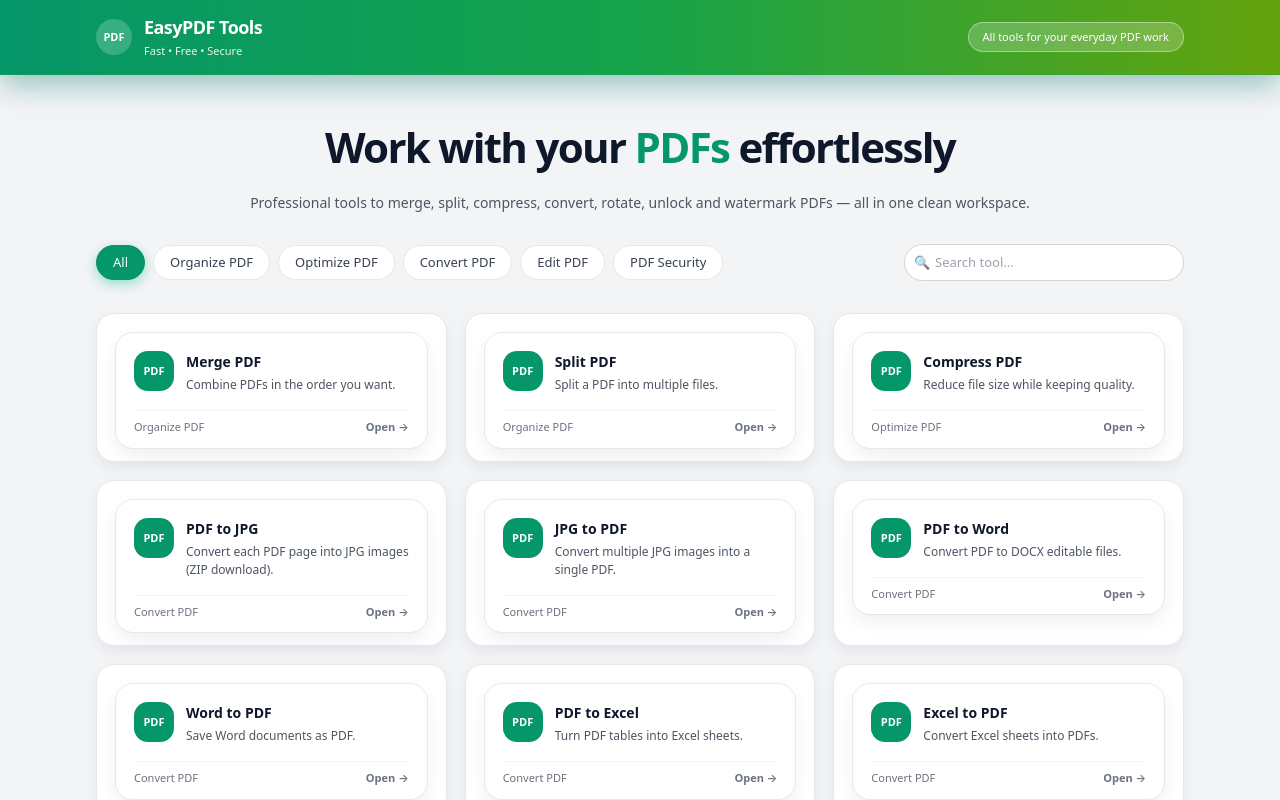
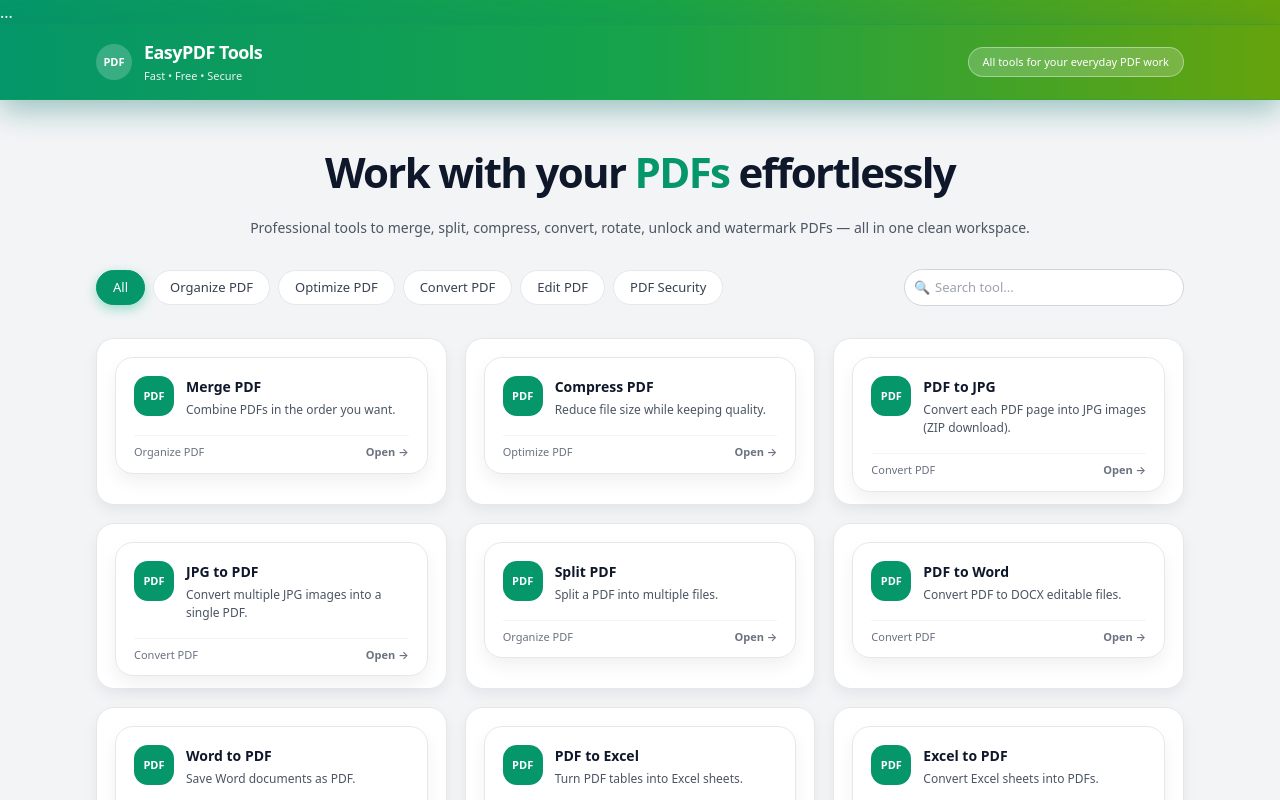
Before and after one commit to ashifakhan092093-cloud/easypdf-tools, a Next.js app in the folder pdftoolsfrontend/: page / in a window 1280 px wide. Shown: the top 800 px of the page. Built offline with nearby package versions, Linux system fonts and the light colour scheme.

Commit message:
Add sitemap, robots and SEO

```diff
--- a/pdftoolsfrontend/pages/index.js
+++ b/pdftoolsfrontend/pages/index.js
@@ -1,5 +1,6 @@
 import { useState, useEffect } from "react";
 import Link from "next/link";
+import Head from "next/head";
 
 const FILTERS = [
   "All",
@@ -11,26 +12,99 @@ const FILTERS = [
 ];
 
 const TOOLS = [
-  { name: "Merge PDF", href: "/merge-pdf/page", desc: "Combine PDFs in the order you want.", tag: "Organize PDF" },
-  { name: "Split PDF", href: "/pdf-split/page", desc: "Split a PDF into multiple files.", tag: "Organize PDF" },
-  { name: "Compress PDF", href: "/compress-pdf/page", desc: "Reduce file size while keeping quality.", tag: "Optimize PDF" },
+  // ✅ WORKING
+  {
+    name: "Merge PDF",
+    href: "/merge-pdf/page",
+    desc: "Combine PDFs in the order you want.",
+    tag: "Organize PDF",
+  },
+  {
+    name: "Compress PDF",
+    href: "/compress-pdf/page",
+    desc: "Reduce file size while keeping quality.",
+    tag: "Optimize PDF",
+  },
+  {
+    name: "PDF to JPG",
+    href: "/pdf-to-jpg/page",
+    desc: "Convert each PDF page into JPG images (ZIP download).",
+    tag: "Convert PDF",
+  },
+  {
+    name: "JPG to PDF",
+    href: "/jpg-to-pdf/page",
+    desc: "Convert multiple JPG images into a single PDF.",
+    tag: "Convert PDF",
+  },
 
-  { name: "PDF to JPG", href: "/pdf-to-jpg/page", desc: "Convert each PDF page into JPG images (ZIP download).", tag: "Convert PDF" },
-  { name: "JPG to PDF", href: "/jpg-to-pdf/page", desc: "Convert multiple JPG images into a single PDF.", tag: "Convert PDF" },
-
-  { name: "PDF to Word", href: "/pdf-to-word/page", desc: "Convert PDF to DOCX editable files.", tag: "Convert PDF" },
-  { name: "Word to PDF", href: "/word-to-pdf/page", desc: "Save Word documents as PDF.", tag: "Convert PDF" },
-  { name: "PDF to Excel", href: "/pdf-to-excel/page", desc: "Turn PDF tables into Excel sheets.", tag: "Convert PDF" },
-  { name: "Excel to PDF", href: "/excel-to-pdf/page", desc: "Convert Excel sheets into PDFs.", tag: "Convert PDF" },
-
-  { name: "Rotate PDF", href: "/rotate-pdf/page", desc: "Fix sideways or flipped pages.", tag: "Organize PDF" },
-
-  { name: "Protect PDF", href: "/protect-pdf/page", desc: "Lock PDFs with password protection.", tag: "PDF Security" },
-  { name: "Unlock PDF", href: "/unlock-pdf/page", desc: "Remove password from PDFs.", tag: "PDF Security" },
-
-  { name: "Watermark PDF", href: "/watermark/page", desc: "Add text or image watermarks.", tag: "Edit PDF" },
-  { name: "Repair PDF", href: "/repair-pdf/page", desc: "Recover damaged PDF files.", tag: "Edit PDF" },
-  { name: "Add Page Numbers", href: "/add-page-number/page", desc: "Insert page numbers in long documents.", tag: "Edit PDF" },
+  // 🚧 COMING SOON (not working yet)
+  {
+    name: "Split PDF",
+    href: "/coming-soon/page?tool=Split%20PDF",
+    desc: "Split a PDF into multiple files.",
+    tag: "Organize PDF",
+  },
+  {
+    name: "PDF to Word",
+    href: "/coming-soon/page?tool=PDF%20to%20Word",
+    desc: "Convert PDF to DOCX editable files.",
+    tag: "Convert PDF",
+  },
+  {
+    name: "Word to PDF",
+    href: "/coming-soon/page?tool=Word%20to%20PDF",
+    desc: "Save Word documents as PDF.",
+    tag: "Convert PDF",
+  },
+  {
+    name: "PDF to Excel",
+    href: "/coming-soon/page?tool=PDF%20to%20Excel",
+    desc: "Turn PDF tables into Excel sheets.",
+    tag: "Convert PDF",
+  },
+  {
+    name: "Excel to PDF",
+    href: "/coming-soon/page?tool=Excel%20to%20PDF",
+    desc: "Convert Excel sheets into PDFs.",
+    tag: "Convert PDF",
+  },
+  {
+    name: "Rotate PDF",
+    href: "/coming-soon/page?tool=Rotate%20PDF",
+    desc: "Fix sideways or flipped pages.",
+    tag: "Organize PDF",
+  },
+  {
+    name: "Protect PDF",
+    href: "/coming-soon/page?tool=Protect%20PDF",
+    desc: "Lock PDFs with password protection.",
+    tag: "PDF Security",
+  },
+  {
+    name: "Unlock PDF",
+    href: "/coming-soon/page?tool=Unlock%20PDF",
+    desc: "Remove password from PDFs.",
+    tag: "PDF Security",
+  },
+  {
+    name: "Watermark PDF",
+    href: "/coming-soon/page?tool=Watermark%20PDF",
+    desc: "Add text or image watermarks.",
+    tag: "Edit PDF",
+  },
+  {
+    name: "Repair PDF",
+    href: "/coming-soon/page?tool=Repair%20PDF",
+    desc: "Recover damaged PDF files.",
+    tag: "Edit PDF",
+  },
+  {
+    name: "Add Page Numbers",
+    href: "/coming-soon/page?tool=Add%20Page%20Numbers",
+    desc: "Insert page numbers in long documents.",
+    tag: "Edit PDF",
+  },
 ];
 
 export default function Home() {
@@ -53,8 +127,21 @@ export default function Home() {
   });
 
   return (
-    <main className={`page ${mounted ? "page--mounted" : ""}`}>
-      {/* HEADER */}
+  <main className={`page ${mounted ? "page--mounted" : ""}`}>
+
+    <Head>
+      <title>EasyPDF Tools – Free Online PDF Tools</title>
+      <meta
+        name="description"
+        content="Free online PDF tools to merge, compress, convert PDF to JPG and JPG to PDF. Fast, secure and easy to use."
+      />
+      <meta name="viewport" content="width=device-width, initial-scale=1" />
+    </Head>
+
+    {/* HEADER */}
+    <header className="header">
+      ...
+    </header>
       <header className="header">
         <div className="header-inner">
           <div className="header-left">
@@ -64,18 +151,21 @@ export default function Home() {
               <div className="header-subtitle">Fast • Free • Secure</div>
             </div>
           </div>
-          <button className="header-pill">All tools for your everyday PDF work</button>
+          <button className="header-pill">
+            All tools for your everyday PDF work
+          </button>
         </div>
       </header>
 
       {/* HERO */}
       <section className="hero">
         <h1 className="hero-title">
-          Work with your <span className="hero-title-green">PDFs</span> effortlessly
+          Work with your <span className="hero-title-green">PDFs</span>{" "}
+          effortlessly
         </h1>
         <p className="hero-desc">
-          Professional tools to merge, split, compress, convert, rotate, unlock and watermark PDFs —
-          all in one clean workspace.
+          Professional tools to merge, split, compress, convert, rotate, unlock
+          and watermark PDFs — all in one clean workspace.
         </p>
       </section>
 
@@ -110,7 +200,10 @@ export default function Home() {
       <section className="tools-grid">
         {filteredTools.map((tool, index) => (
           <Link key={tool.name} href={tool.href} className="tool-card">
-            <div className="tool-card-inner" style={{ animationDelay: `${index * 0.03}s` }}>
+            <div
+              className="tool-card-inner"
+              style={{ animationDelay: `${index * 0.03}s` }}
+            >
               <div className="tool-top">
                 <div className="tool-icon">PDF</div>
                 <div className="tool-texts">
```
Also changed, not shown: pdftoolsfrontend/pages/coming-soon/page.js (added, +79 -0 lines), pdftoolsfrontend/pages/pages/coming-soon.tsx (deleted, +0 -87 lines), pdftoolsfrontend/public/robots.txt (added), 1 other file (tests, documents, lock files or other folders).
